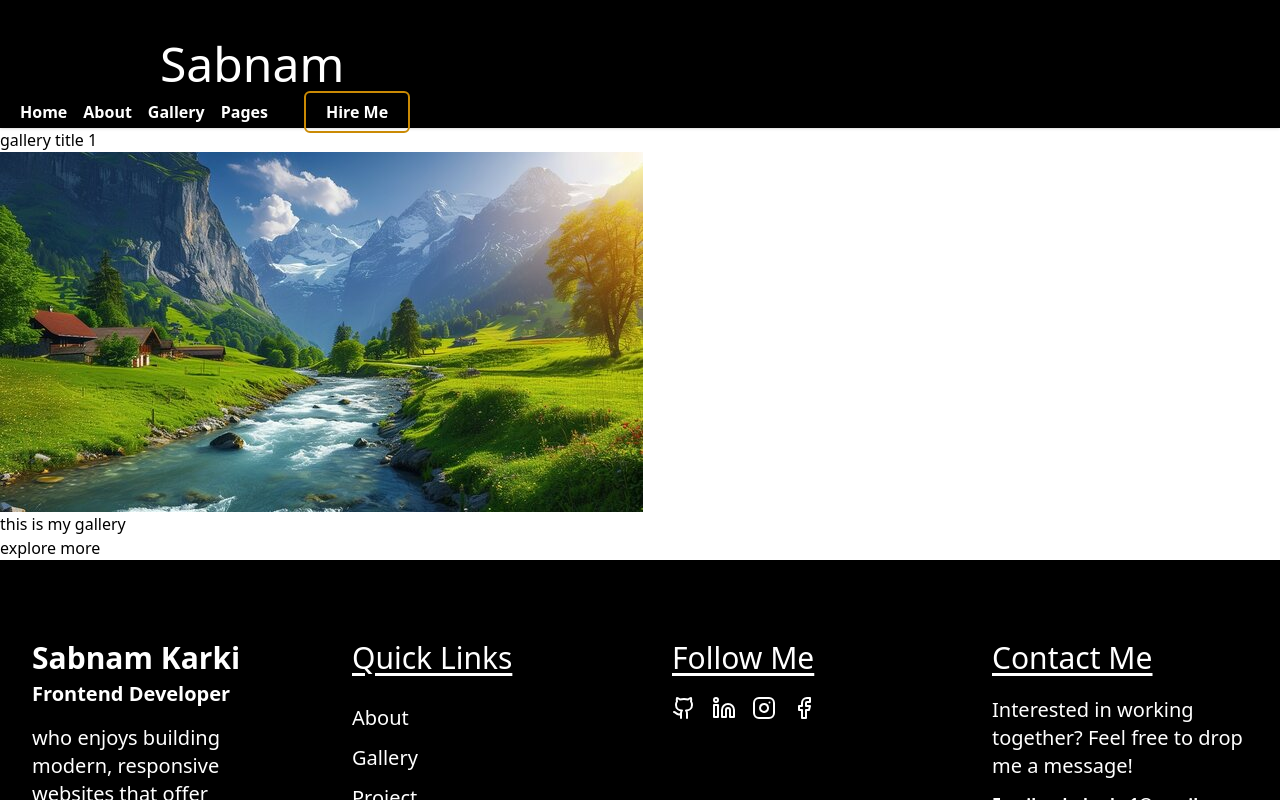
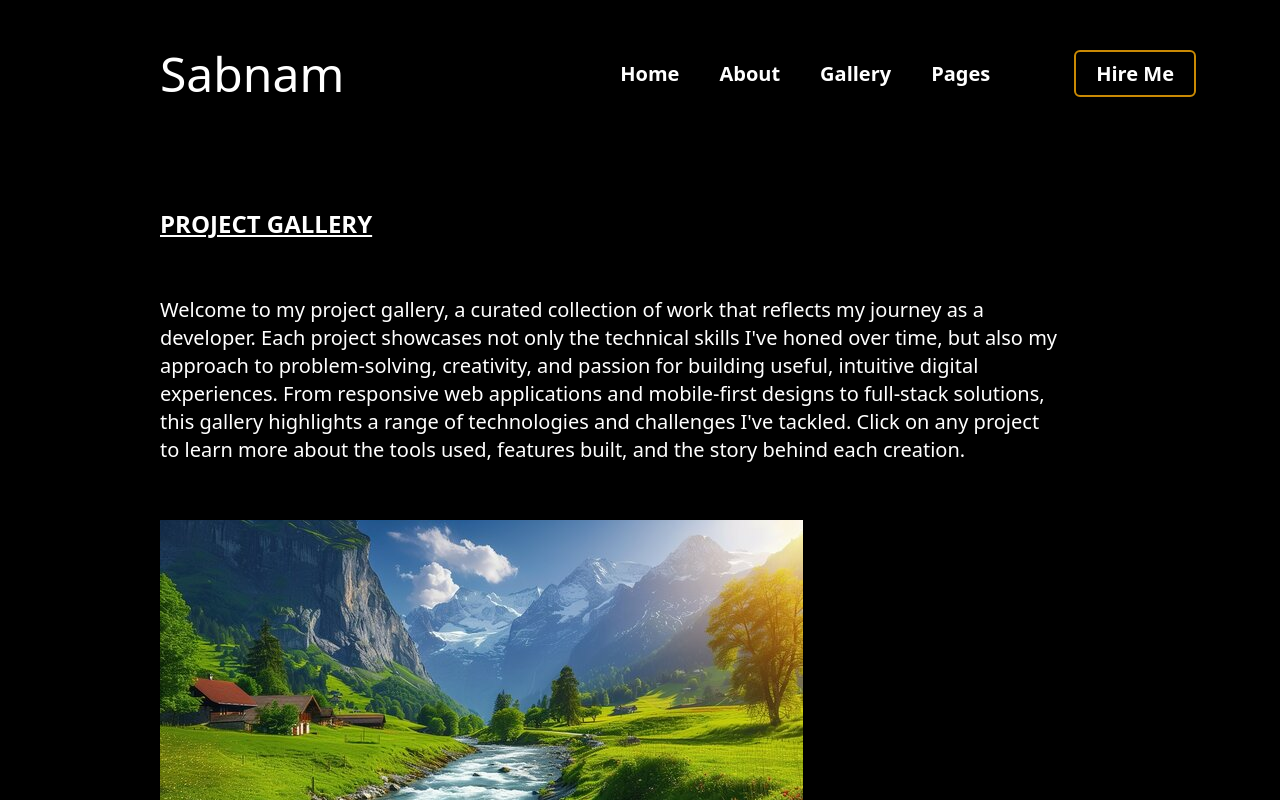
Before and after one commit to sabnam59/Portfolio, a React (Vite) app: page /gallery in a window 1280 px wide. Shown: the top 800 px of the page. Built offline with nearby package versions, Linux system fonts and the light colour scheme.

Commit message:
responsive blog and project detailpage, worked on gallery, styled navbar

```diff
--- a/src/components/Gallerycard.jsx
+++ b/src/components/Gallerycard.jsx
@@ -2,11 +2,13 @@ import React from "react";
 
 const Gallerycard = (props) => {
   return (
-    <div>
-      <h1>{props.title}</h1>
-      <img src={`${props.path}`} />
-      <p>{props.description}</p>
-      <button>{props.button}</button>
+    <div className="flex flex-col items-start gap-14 xl:px-40 p-5 md:pl-20">
+      <h1 className="text-2xl font-bold uppercase underline">{props.title}</h1>
+      <p className="text-xl xl:text-xl xl:w-[900px] md:w-[600px] lg:w-[700px]">{props.description}</p>
+      <img src={`${props.path}`} className="" />
+      <button className="bg-white px-3 py-2 text-black rounded-lg transition delay-150 duration-300 ease-in-out hover:-translate-y-1 hover:scale-110 text-xl font-semibold">
+        {props.button}
+      </button>
     </div>
   );
 };
--- a/src/components/Navbar.jsx
+++ b/src/components/Navbar.jsx
@@ -14,10 +14,10 @@ const Navbar = () => {
 
   return (
     <>
-      <nav className="sticky top-0 z-50 bg-black text-white ">
+      <nav className="sticky top-0 z-50 bg-black text-white">
         <div
-          className="bg-black text-white shadow py-10 px-5 md:pl-20 md:pr-10
-          flex justify-between md:justify-evenly md:flex lg:justify-between xl:pl-40 xl:pr-16 "
+          className="shadow py-10 px-5 md:pl-16
+          flex justify-between md:flex  xl:pl-40 xl:pr-16 items-center lg:justify  "
         >
           <div className="bold items-center flex text-xl lg:text-4xl xl:text-5xl  md:hidden lg:flex">
             Sabnam
@@ -28,32 +28,22 @@ const Navbar = () => {
           </div>
 
           <div
-            className={`absolute top-20 right-0 flex flex-col p-5 md:w-full font-semibold gap-4 transition-all md:flex-row
-              md:items-center
+            onClick={handleClick}
+            className={`bg-white text-black md:bg-black md:text-white md:top-10 right-16 flex flex-col p-5 font-semibold gap-4 transition-all md:flex-row  md:gap-16 lg:gap-10
+
               ${
-                hamburgerMenu ? "block bg-white text-black" : "hidden md:flex"
-              }`
-            }
+                hamburgerMenu
+                  ? "absolute top-20 block rounded-md "
+                  : "hidden md:flex md:text-l lg:text-l xl:text-xl"
+              }`}
           >
-            <Link
-              to="/"
-              className="hover:text-amber-400 self-center   "
-              onClick={handleClick}
-            >
+            <Link to="/" className="hover:text-amber-400 self-center ">
               Home
             </Link>
-            <Link
-              to="/about"
-              className="hover:text-amber-400 self-center"
-              onClick={handleClick}
-            >
+            <Link to="/about" className="hover:text-amber-400 self-center">
               About
             </Link>
-            <Link
-              to="/gallery"
-              onClick={handleClick}
-              className="hover:text-amber-400 self-center "
-            >
+            <Link to="/gallery" className="hover:text-amber-400 self-center ">
               Gallery
             </Link>
 
@@ -68,7 +58,6 @@ const Navbar = () => {
                 <ul className="py-3 text-sm lg:text-xl">
                   <li>
                     <Link
-                      onClick={handleClick}
                       to="/pages/blog"
                       className="block  hover:bg-gray-300 hover:font-semibold px-4 py-3 border-b-dashed border-black"
                     >
@@ -78,7 +67,6 @@ const Navbar = () => {
                   <li>
                     <Link
                       to="/pages/project"
-                      onClick={handleClick}
                       className="block hover:font-semibold hover:bg-gray-300 px-5 py-3 "
                     >
                       Project
@@ -90,14 +78,10 @@ const Navbar = () => {
 
             <Link
               to="/contact"
-              onClick={handleClick}
               className="py-2 hover:text-amber-500 self-center"
             ></Link>
 
-            <button
-              onClick={handleClick}
-              className="items-center cursor-pointer transition delay-150 duration-300 ease-in-out hover:-translate-y-1 hover:scale-110"
-            >
+            <button className="items-center cursor-pointer transition delay-150 duration-300 ease-in-out hover:-translate-y-1 hover:scale-110">
               <span className=" border-2 border-yellow-600 px-5 py-2 rounded-md hover:text-amber-400">
                 Hire Me
                 <i className="fa-solid fa-angles-right"></i>
--- a/src/data/ProjectData.js
+++ b/src/data/ProjectData.js
@@ -1,35 +1,36 @@
   const ProjectData = [
     {
       ProjectId: "1a",
-      Projectname: "food ordering system 1",
+      Projectname: "project 1",
       ProjectImagepath: "/images/blogImage.2.jpg",
-      Projectdescription: "order food from here",
+      Projectdescription:
+        "food ordering web application designed to provide a seamless online ordering experience for users. The platform allows customers to browse restaurants, explore menus, add items to a cart, and place orders for delivery or pickup. I built this project with a focus on clean UI/UX, real-time cart updates, and secure user authentication. On the admin side, restaurant owners can manage their menu, track incoming orders, and update restaurant details through a dedicated dashboard. The project leverages modern technologies like React for the front end, Node.js and Express for the backend, and MongoDB for data management. It also includes features such as JWT-based authentication, payment integration, and responsive design for mobile and desktop devices.",
       Projectbutton: "see my project",
     },
     {
       ProjectId: "2b",
-      Projectname: "food ordering system 2",
+      Projectname: "project 2",
       ProjectImagepath: "/images/blogImage.3.jpg",
       Projectdescription: "this is my food ordering system project",
       Projectbutton: "see my project",
     },
     {
       ProjectId: "3c",
-      Projectname: "food ordering system 3",
+      Projectname: "project 3",
       ProjectImagepath: "/images/blogImage.4.jpg",
       Projectdescription: "food project 1234",
       Projectbutton: "see my project",
     },
     {
       ProjectId: "4d",
-      Projectname: "food ordering system 4",
+      Projectname: "project 4",
       ProjectImagepath: "/images/blogImage.5.jpg",
       Projectdescription: "lol i'm sort of words",
       Projectbutton: "see my project",
     },
     {
       ProjectId: "5e",
-      Projectname: "food ordering system 5",
+      Projectname: "project 5",
       ProjectImagepath: "/images/blogImage.5.jpg",
       Projectdescription: "dunno what to write anymore?",
       Projectbutton: "see my project",
--- a/src/pages/blog/Blogdetails.jsx
+++ b/src/pages/blog/Blogdetails.jsx
@@ -15,25 +15,27 @@ const Blogdetails = () => {
   }, [id]);
 
   return (
-    <div className="px-60 bg-black text-white py-16">
-      <h1 className="uppercase flex justify-center text-5xl font-bold mb-16">
+    <div className="px-5 bg-black text-white py-16  md:pl-20 xl:px-36">
+      <h1 className="uppercase flex justify-start lg:text-5xl text-3xl font-bold mb-16">
         {blogData.Blogtitle}
       </h1>
-      <h2 className="text-2xl font-semibold underline underline-offset-4 mb-5">
+      <h2 className="md:text-2xl text-xl font-semibold mb-12 underline underline-offset-4 md:pr-20 lg:text-3xl">
         Wanderlust Chronicles: Exploring the World One Journey at a Time
       </h2>
-      <p className="pr-20 mb-16 text-xl">{blogData.Blogdescription}</p>
-      <h2 className="text-2xl font-semibold underline underline-offset-4 py-5">
+      <p className="md:pr-20 md:text-xl mb-16 text-l lg:text-2xl">
+        {blogData.Blogdescription}
+      </p>
+      <h2 className="text-2xl font-semibold py-5 mb-5 underline underline-offset-4 lg:text-3xl">
         A Passion For Travel
       </h2>
-      <p className="pr-32 mb-16 text-xl">
+      <p className="md:pr-32 text-l mb-16 md:text-xl lg:text-2xl">
         {blogData.Blogdescription1 ? `${blogData.Blogdescription1}` : ""}
       </p>
 
-      <h2 className="text-2xl font-semibold underline mb-7">
+      <h2 className="text-xl font-semibold underline mb-14 md:text-2xl lg:text-3xl">
         Here Are Some Glimpses Of The Places I Visited!
       </h2>
-      <div className="grid grid-cols-1 md:grid-cols-2 gap-20 roundel-xl">
+      <div className="grid grid-cols-1 md:grid-cols-2 gap-20 roundel-xl py-8">
         <img src={blogData.Blogpath} />
         {blogData.BlogImage1 && <img src={blogData.BlogImage1} />}
         <img src="/images/exploring.jpg" />
@@ -42,10 +44,10 @@ const Blogdetails = () => {
         <img src="/images/exploring.2.jpg" />
         <img src="/images/exploring.5.jpg" />
       </div>
-      <h2 className="text-2xl font-bold underline pt-12 pb-5">
+      <h2 className="text-xl font-bold underline pt-12 mb-8 md:text-2xl lg:text-3xl xl:text-4xl">
         Let’s Explore Together
       </h2>
-      <p className="pr-36 text-xl">
+      <p className="md:pr-36 text-l md:text-xl lg:text-2xl">
         Through my travel blog, I invite you to join me on this incredible
         journey of discovery. Every place I visit holds its own charm, mystery,
         and beauty, and I can’t wait to share these experiences with you. If
--- a/src/pages/galley/Gallery.jsx
+++ b/src/pages/galley/Gallery.jsx
@@ -5,16 +5,16 @@ const Gallery = () => {
 
 const myGallery = {
 
-    Gallerytitle : "gallery title 1",
+    Gallerytitle : "project gallery",
     Gallerypath : "/images/exploring.3.jpg",
-    Gallerydescription : "this is my gallery",
+    Gallerydescription : "Welcome to my project gallery, a curated collection of work that reflects my journey as a developer. Each project showcases not only the technical skills I've honed over time, but also my approach to problem-solving, creativity, and passion for building useful, intuitive digital experiences. From responsive web applications and mobile-first designs to full-stack solutions, this gallery highlights a range of technologies and challenges I've tackled. Click on any project to learn more about the tools used, features built, and the story behind each creation.",
     Gallerybutton : "explore more",
 
 }
 
   return (
     <>
-
+      <div className="py-10 md:16 bg-black text-white">
        <Gallerycard
         title = {myGallery.Gallerytitle}
         path = {myGallery.Gallerypath}
@@ -22,6 +22,7 @@ const myGallery = {
         button={myGallery.Gallerybutton}
 
         />
+    </div>
     </>
   )
 }
--- a/src/pages/home/Home.jsx
+++ b/src/pages/home/Home.jsx
@@ -17,7 +17,7 @@ const Home = () => {
         ></div> */}
 
         <div className="xl:p-40 lg:pt-32 pt-10 p-5 md:p-20 lg:pl-20">
-          <h1 className="text-xl sm:text-5xl md:text-6xl font-semibold leading-tight mb-6">
+          <h1 className="text-xl sm:text-5xl md:text-4xl font-semibold leading-tight mb-6">
             H!, This is
             <br/>
             <a href="#" className="text-purple-500">
--- a/src/pages/project/Projectdetails.jsx
+++ b/src/pages/project/Projectdetails.jsx
@@ -18,12 +18,16 @@ const Projectdetails = () => {
   }, [id]);
 
   return (
-    <div className="flex flex-col items-center py-28 bg-black text-white">
-      <h1 className="text-5xl font-bold pb-16">{projectData.Projectname}</h1>
-      <img src={projectData.ProjectImagepath} className="h-screen" />
-      <p className="text-2xl font-bold mt-14">
+    <div className="flex flex-col items-start bg-black text-white
+    px-5 py-10 md:px-20 lg:py-38 xl:pl-40 xl:pr-32">
+      <h1 className="font-bold pb-12 lg:pb-20 uppercase text-3xl lg:text-5xl">{projectData.Projectname}</h1>
+
+      <h2 className="capitalize font-semibold md:text-4xl underline underline-offset-4 text-2xl lg:text-3xl xl:text-4xl ">food ordering system</h2>
+
+      <p className="text-md mt-9 mb-16 md:text-l lg:text-xl xl:text-2xl">
         {projectData.Projectdescription}
       </p>
+      <img src={projectData.ProjectImagepath} className="h-[500px]" />
     </div>
   );
 };
```
